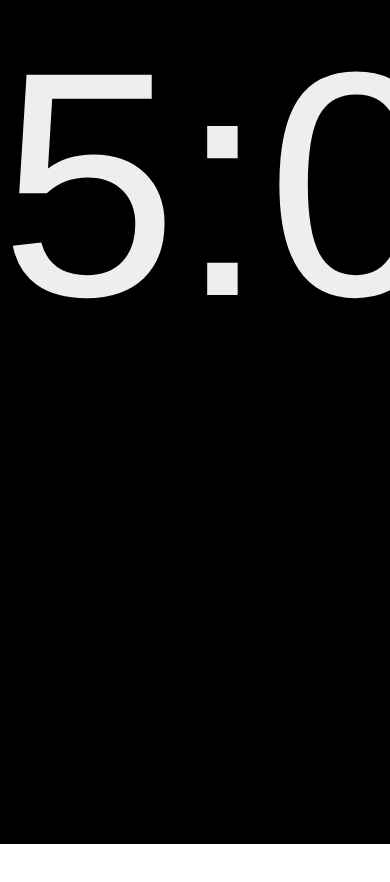
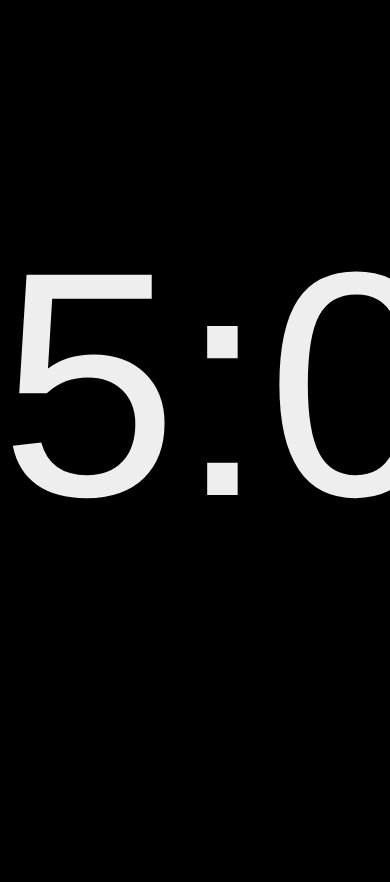
Before and after one commit to callahad/Lightning-Talk-Timer, a plain HTML site: page index.html in a window 390 px wide. Shown: the top 882 px of the page. Before the commit the page ends 844 px from the top, so only its background shows below. Drawn offline with Linux system fonts and the light colour scheme.

Commit message:
Can pass duration as a query parameter
Added the ability to pass duration as a query parameter. You can called index.html?d=60 if you want the timer to be set for 60 seconds. Defaults to 5 mins if nothing is passed.

Also added a 200px padding on top to keep the clock in the centre on a laptop screen. (Guess this might cause a problem on phone.)

```diff
--- a/index.html
+++ b/index.html
@@ -5,17 +5,27 @@
     <script src="jquery-1.6.2.min.js"></script>
     <script src="timer.js"></script>
     <script type="text/javascript">
-      var timer = new Timer(300,
-          { tick: function(seconds, humanTime) { $("#timer").text(humanTime);},
-            30: function() {$('#timer').addClass("warn")},
-            0: function() {$('#timer').addClass("done").removeClass("warn")},
-            reset: function() {$('#timer').removeClass('done warn')},
-          });
+      $(document).ready(function () {
+	  	var timer = new Timer(duration(),
+	          { tick: function(seconds, humanTime) { $("#timer").text(humanTime);},
+	            30: function() {$('#timer').addClass("warn")},
+	            0: function() {$('#timer').addClass("done").removeClass("warn")},
+	            reset: function() {$('#timer').removeClass('done warn')},
+	          });
 
-      $(document).ready(function () {
           $("#timer").text(timer.getHumanTime());
           $("#timer").click(timer.pause);
       });
+
+  	function duration()
+  	{
+       var query = window.location.search.substring(1);
+       if(query) {
+           var pair = query.split("=");
+           if(pair[0] == 'd'){return pair[1];}
+       }
+       return(300);
+  	}
     </script>
     <style type="text/css">
       html { height: 100%; font-family: sans-serif; }
@@ -40,6 +50,6 @@
     </style>
   </head>
   <body>
-    <p id="timer"></p>
+    <p id="timer" style="padding-top:200px"></p>
   </body>
 </html>
```
